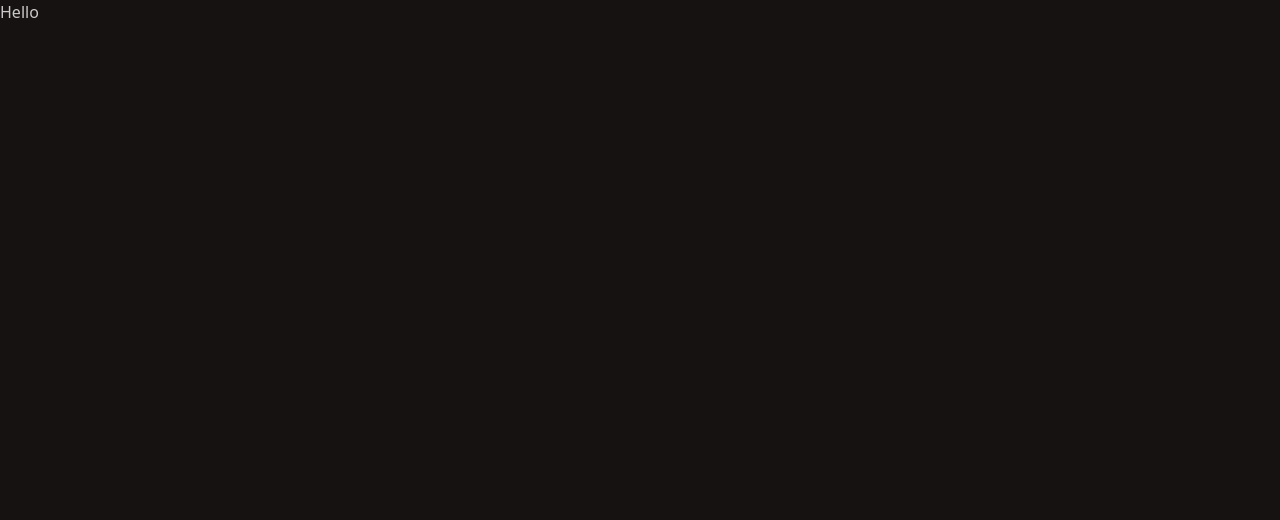
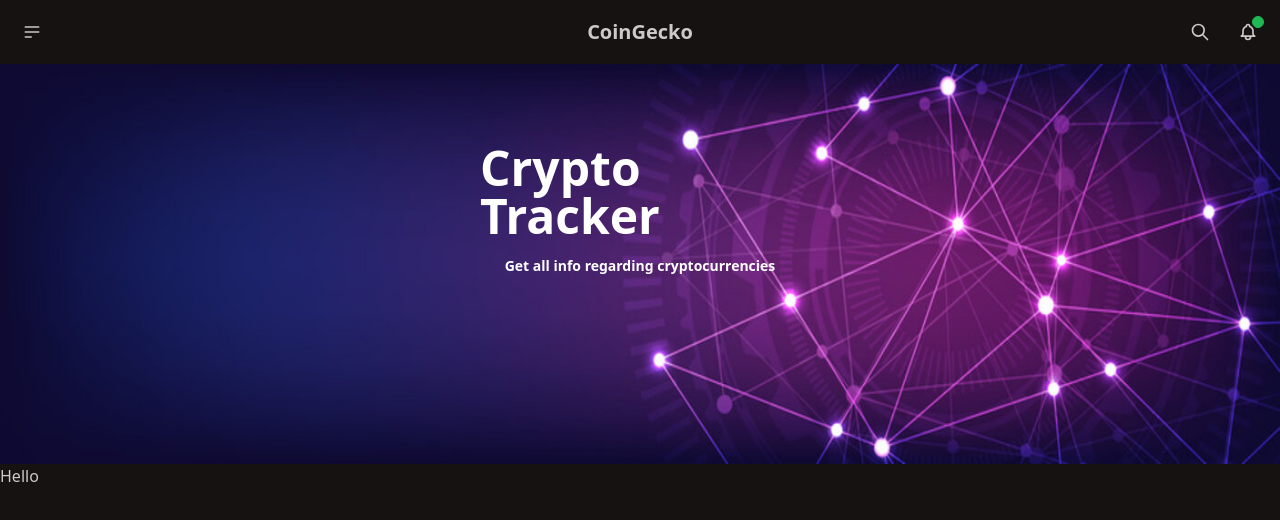
Before and after one commit to TahaSyedKhan/CoinGeckoCryptoTracker, a React (Vite) app: page / in a window 1280 px wide. Shown: the top 520 px of the page. Built offline with nearby package versions, Linux system fonts and the light colour scheme.

Commit message:
added Navbar and banner image

```diff
--- a/src/App.jsx
+++ b/src/App.jsx
@@ -1,9 +1,15 @@
+import Banner from "./components/Banner/Banner"
+import CoinTable from "./components/CoinTable/CoinTable"
+import Navbar from "./components/Navbar/Navbar"
 
 
 function App() {
 
   return (
     <>
+    <Navbar />
+    <Banner />
+    <CoinTable />
     <h1>Hello</h1>
     </>
   )
--- /dev/null
+++ b/src/components/Banner/Banner.jsx
@@ -0,0 +1,29 @@
+import BannerImage from "../../assets/banner1.jpeg";
+function Banner() {
+    return (
+        <div className="w-full h-[25rem] relative">
+
+            <img
+                src={BannerImage}
+                className="h-full w-full"
+            />
+
+            <div className="absolute top-20 left-0 right-0 mx-auto w-[20rem]">
+                <div className="flex flex-col gap-4">
+
+                    <div className="font-semibold text-5xl text-white">
+                        Crypto Tracker
+                    </div>
+
+                    <div className="font-semibold text-sm text-white text-center">
+                        Get all info regarding cryptocurrencies
+                    </div>
+
+                </div>
+            </div>
+
+        </div>
+    )
+}
+
+export default Banner;
--- /dev/null
+++ b/src/components/CoinTable/CoinTable.jsx
@@ -0,0 +1,11 @@
+
+
+function CoinTable() {
+
+    return (
+        <>
+        </>
+    )
+}
+
+export default CoinTable;
--- /dev/null
+++ b/src/components/Navbar/Navbar.jsx
@@ -0,0 +1,70 @@
+function Navbar() {
+    return (
+        <div className="navbar bg-base-100">
+  <div className="navbar-start">
+    <div className="dropdown">
+      <div tabIndex={0} role="button" className="btn btn-ghost btn-circle">
+        <svg
+          xmlns="http://www.w3.org/2000/svg"
+          className="h-5 w-5"
+          fill="none"
+          viewBox="0 0 24 24"
+          stroke="currentColor">
+          <path
+            strokeLinecap="round"
+            strokeLinejoin="round"
+            strokeWidth="2"
+            d="M4 6h16M4 12h16M4 18h7" />
+        </svg>
+      </div>
+      <ul
+        tabIndex={0}
+        className="menu menu-sm dropdown-content bg-base-100 rounded-box z-[1] mt-3 w-52 p-2 shadow">
+        <li><a>Homepage</a></li>
+        <li><a>Portfolio</a></li>
+        <li><a>About</a></li>
+      </ul>
+    </div>
+  </div>
+  <div className="navbar-center">
+    <a className="btn btn-ghost text-xl">CoinGecko</a>
+  </div>
+  <div className="navbar-end">
+    <button className="btn btn-ghost btn-circle">
+      <svg
+        xmlns="http://www.w3.org/2000/svg"
+        className="h-5 w-5"
+        fill="none"
+        viewBox="0 0 24 24"
+        stroke="currentColor">
+        <path
+          strokeLinecap="round"
+          strokeLinejoin="round"
+          strokeWidth="2"
+          d="M21 21l-6-6m2-5a7 7 0 11-14 0 7 7 0 0114 0z" />
+      </svg>
+    </button>
+    <button className="btn btn-ghost btn-circle">
+      <div className="indicator">
+        <svg
+          xmlns="http://www.w3.org/2000/svg"
+          className="h-5 w-5"
+          fill="none"
+          viewBox="0 0 24 24"
+          stroke="currentColor">
+          <path
+            strokeLinecap="round"
+            strokeLinejoin="round"
+            strokeWidth="2"
+            d="M15 17h5l-1.405-1.405A2.032 2.032 0 0118 14.158V11a6.002 6.002 0 00-4-5.659V5a2 2 0 10-4 0v.341C7.67 6.165 6 8.388 6 11v3.159c0 .538-.214 1.055-.595 1.436L4 17h5m6 0v1a3 3 0 11-6 0v-1m6 0H9" />
+        </svg>
+        <span className="badge badge-xs badge-primary indicator-item"></span>
+      </div>
+    </button>
+  </div>
+</div>
+    )
+}
+
+
+export default Navbar;
```
Also changed, not shown: src/assets/banner1.jpeg (added).
